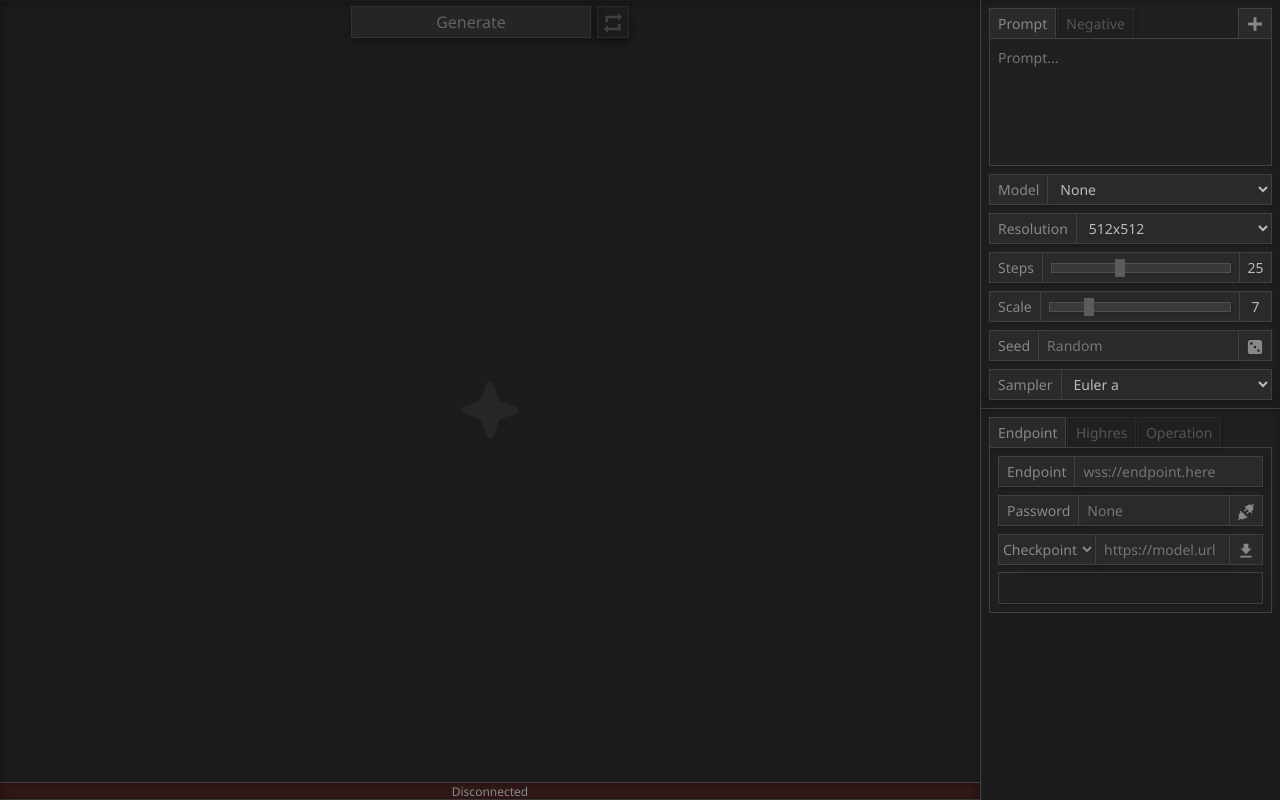
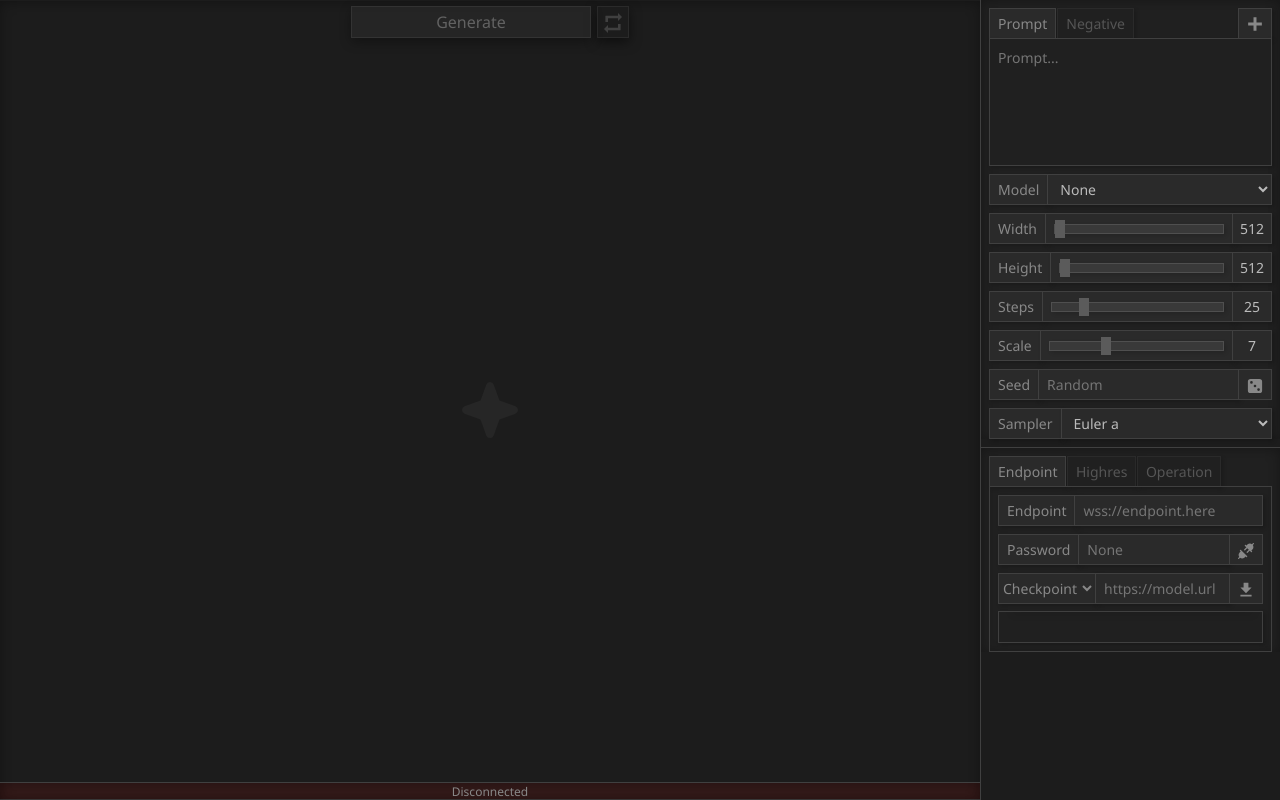
Before and after one commit to arenasys/arenasys.github.io, a website: page index.html in a window 1280 px wide. Drawn offline with Linux system fonts and the light colour scheme.

Commit message:
width/height sliders

```diff
--- a/index.html
+++ b/index.html
@@ -121,28 +121,32 @@
           </div>
           <div class="input-group input-group-sm mb-2">
             <div class="input-group-prepend">
-              <span class="input-group-text">Resolution</span>
+              <span class="input-group-text">Width</span>
             </div>
-            <select class="custom-select" id="resolution" onchange="syncLabels();">
-              <option selected>512x512</option>
-              <option value="1">512x640</option>
-              <option value="2">640x512</option>
-              <option value="3">640x640</option>
-              <option value="4">640x768</option>
-              <option value="5">768x640</option>
-              <option value="6">768x768</option>
-              <option value="7">768x960</option>
-              <option value="8">960x768</option>
-              <option value="9">960x960</option>
-
-            </select>
+            <div class="form-control">
+              <input class="form-control custom-range" id="width" oninput="syncLabels();" type="range" value="512" min="512" max="2048" step="128">
+            </div>
+            <div class="input-group-append">
+              <span class="input-group-text text-fixed" id="width-label">512</span>
+            </div>
+          </div>
+          <div class="input-group input-group-sm mb-2">
+            <div class="input-group-prepend">
+              <span class="input-group-text">Height</span>
+            </div>
+            <div class="form-control">
+              <input class="form-control custom-range" id="height" oninput="syncLabels();" type="range" value="512" min="512" max="2048" step="128">
+            </div>
+            <div class="input-group-append">
+              <span class="input-group-text text-fixed" id="height-label">512</span>
+            </div>
           </div>
           <div class="input-group input-group-sm mb-2">
             <div class="input-group-prepend">
               <span class="input-group-text">Steps</span>
             </div>
             <div class="form-control">
-              <input class="form-control custom-range" id="steps" oninput="syncLabels();" type="range" value="25" min="10" max="50">
+              <input class="form-control custom-range" id="steps" oninput="syncLabels();" type="range" value="25" min="10" max="100">
             </div>
             <div class="input-group-append">
               <span class="input-group-text text-fixed" id="steps-label">25</span>
@@ -153,7 +157,7 @@
               <span class="input-group-text">Scale</span>
             </div>
             <div class="form-control">
-              <input class="form-control custom-range" id="scale" oninput="syncLabels();" type="range" value="7" min="5" max="15">
+              <input class="form-control custom-range" id="scale" oninput="syncLabels();" type="range" value="7" min="1" max="20">
             </div>
             <div class="input-group-append">
               <span class="input-group-text text-fixed" id="scale-label">7</span>
@@ -390,15 +394,16 @@
     function syncLabels() {
       $("#steps-label").text($("#steps").val())
       $("#scale-label").text($("#scale").val())
+      $("#width-label").text($("#width").val())
+      $("#height-label").text($("#height").val())
       $("#highres-label").text(parseFloat($("#highres").val()).toFixed(2))
       $("#strength-label").text(parseFloat($("#strength").val()).toFixed(2))
       $("#clip-skip-label").text($("#clip-skip").val())
       $("#cfg-rescale-label").text(parseFloat($("#cfg-rescale").val()).toFixed(2))
 
       var factor = parseFloat($("#highres").val());
-      var resolution = $("#resolution option:selected").text().split("x");
-      var width = Math.floor(parseInt(resolution[0]) * factor);
-      var height = Math.floor(parseInt(resolution[1]) * factor);
+      var width = Math.floor(parseInt($("#width").val()) * factor);
+      var height = Math.floor(parseInt($("#height").val()) * factor);
 
       $("#final-resolution").text(width+"x"+height);
     }
@@ -857,7 +862,6 @@
         return;
       }
 
-      var resolution = $("#resolution option:selected").text().split("x")
       var seed = $("#seed").val()
       if(seed == "") {
         seed = "-1"
@@ -867,8 +871,8 @@
       var request = {
         "type": "txt2img",
         "data": {
-          "width": parseInt(resolution[0]),
-          "height": parseInt(resolution[1]),
+          "width": parseInt($("#width").val()),
+          "height": parseInt($("#height").val()),
           "steps": parseInt($("#steps").val()),
           "scale": parseFloat($("#scale").val()),
           "seed": parseInt(seed),
--- a/scss/style.scss
+++ b/scss/style.scss
@@ -567,7 +567,7 @@ input[type=number] {
 .text-fixed {
   z-index: 1;
   color: $fg1;
-  width: 33px;
+  width: 40px;
   height: 31px;
   text-align: center;
   justify-content: center;
```
Also changed, not shown: assets/css/style.css, 1 other file.
